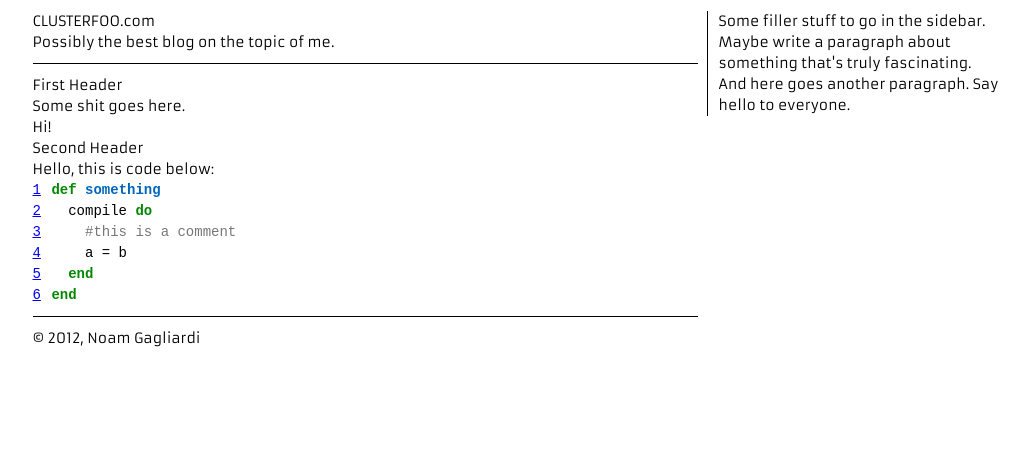
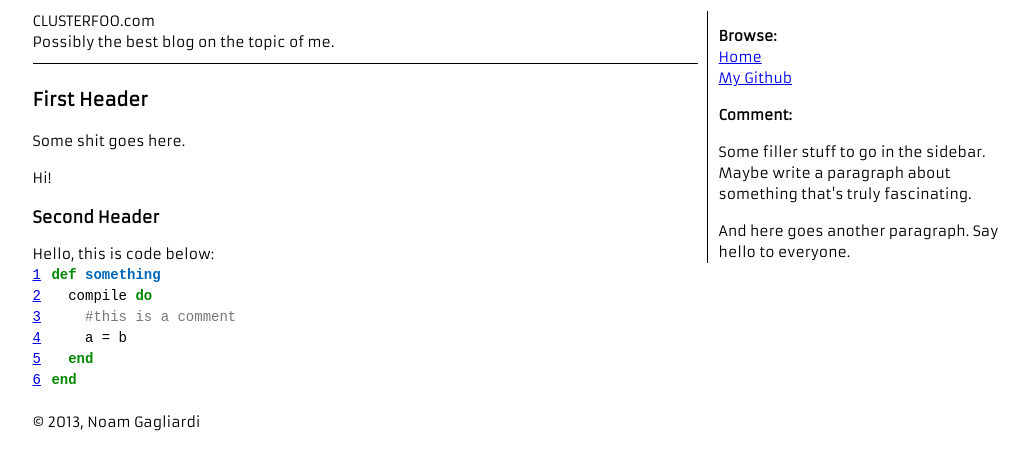
Before and after one commit to CLUSTERfoo/clusterfoo-dot-com, a plain HTML site: page output/index.html in a window 1280 px wide. Shown: the whole page, without its empty margins (106-1135 px from the left). Drawn offline with Linux system fonts and the light colour scheme; a web font is replaced by a local one.

Commit message:
time to watch The Wire

```diff
--- a/content/style/stylesheet.scss
+++ b/content/style/stylesheet.scss
@@ -72,7 +72,7 @@ img {
 // Establish color-scheme
 // -----------------------------------------------------------------------------
 $primary-color: black;
-$secondary-color: #ddd;
+$secondary-color: black;
 
 // -----------------------------------------------------------------------------
 // Establish base
@@ -133,13 +133,10 @@ $desktop        : 960px 12;
 // -----------------------------------------------------------------------------
 header {
   margin-bottom: $padding;
-  border-bottom: solid thin $primary-color;
+  border-bottom: solid thin $secondary-color;
 }
 #sidebar {
-  border-left: solid thin $primary-color;
-}
-footer {
-  border-top: solid thin $primary-color;
+  border-left: solid thin $secondary-color;
 }
 
 // -----------------------------------------------------------------------------
@@ -149,9 +146,42 @@ body {
   font-family:  $paragraph-font;
   font-size:    $base-font-size;
   line-height: $base-line-height;
+  color: $primary-color;
+}
+
+// headers
+h1, h2, h3, h4, h5, h5 {
+  font-weight: bold;
+  @include margin-leader(0.75)
+}
+h1 {
+  @include adjust-font-size-to(18px);
+}
+h2 {
+  @include adjust-font-size-to(16px);
+}
+
+// paragraphs
+p {
+  @include margin-leader(0.75)
 }
 pre {
   font-family: $code-font;
 
   .line-numbers { margin-right: $padding; }
 }
+
+// -----------------------------------------------------------------------------
+// Sidebar
+// -----------------------------------------------------------------------------
+
+// -----------------------------------------------------------------------------
+// Header
+// -----------------------------------------------------------------------------
+header {
+  h1, h2 {
+    font-weight: normal;
+    @include adjust-font-size-to($base-font-size);
+    margin: 0;
+  }
+}
--- a/output/index.html
+++ b/output/index.html
@@ -16,8 +16,6 @@
             <h1>CLUSTERFOO.com</h1>
             <h2>Possibly the best blog on the topic of me.</h2>
           <hgourp>
-          <nav id="main-menu">
-          </nav>
         </header>
         <div id="content">
           <h1 id="first-header">First Header</h1>
@@ -43,16 +41,30 @@
 </div>
         </div>
         <footer>
-          &copy; 2012, Noam Gagliardi
+          &copy; 2013, Noam Gagliardi
         </footer>
       </div>
       <aside id="sidebar">
         <div id="sidebar-content">
-          <p>Some filler stuff to go in the sidebar. Maybe write a paragraph about
-          something that's truly fascinating.
+  <!-- menu -->
+  <h3>Browse:</h3>
+  <nav id="main-menu">
+    <ul>
+      <li><a href="http://clusterfoo.com" alt="Homepage"
+      target="_blank">Home</a>
+      <li><a href="http://github.com/clusterfoo" alt="My code on github"
+      target="_blank">My Github</a>
+    </ul>
+  </nav>
 
-          <p> And here goes another paragraph. Say hello to everyone.
-        </div>
+  <h3>Comment:</h3>
+  <p>Some filler stuff to go in the sidebar. Maybe write a paragraph about
+  something that's truly fascinating.
+
+  <p> And here goes another paragraph. Say hello to everyone.
+</div>
+
+
       </aside>
     </div>
   </body>
--- a/output/style/style.css
+++ b/output/style/style.css
@@ -150,23 +150,50 @@ header {
   border-left: solid thin black;
 }
 
-/* line 141, content/style/stylesheet.scss */
-footer {
-  border-top: solid thin black;
-}
-
-/* line 148, content/style/stylesheet.scss */
+/* line 145, content/style/stylesheet.scss */
 body {
   font-family: "Armata", sans-serif;
   font-size: 14px;
   line-height: 21px;
+  color: black;
 }
 
 /* line 153, content/style/stylesheet.scss */
+h1, h2, h3, h4, h5, h5 {
+  font-weight: bold;
+  margin-top: 1.125em;
+}
+
+/* line 157, content/style/stylesheet.scss */
+h1 {
+  font-size: 1.28571em;
+  line-height: 1.75em;
+}
+
+/* line 160, content/style/stylesheet.scss */
+h2 {
+  font-size: 1.14286em;
+  line-height: 1.3125em;
+}
+
+/* line 165, content/style/stylesheet.scss */
+p {
+  margin-top: 1.125em;
+}
+
+/* line 168, content/style/stylesheet.scss */
 pre {
   font-family: "Oxygen Mono", monospace;
 }
-/* line 156, content/style/stylesheet.scss */
+/* line 171, content/style/stylesheet.scss */
 pre .line-numbers {
   margin-right: 10.5px;
 }
+
+/* line 182, content/style/stylesheet.scss */
+header h1, header h2 {
+  font-weight: normal;
+  font-size: 1em;
+  line-height: 1.5em;
+  margin: 0;
+}
```
Also changed, not shown: layouts/default.html (+2 -9 lines), layouts/sidebar.html (added, +18 -0 lines), 1 other file.
